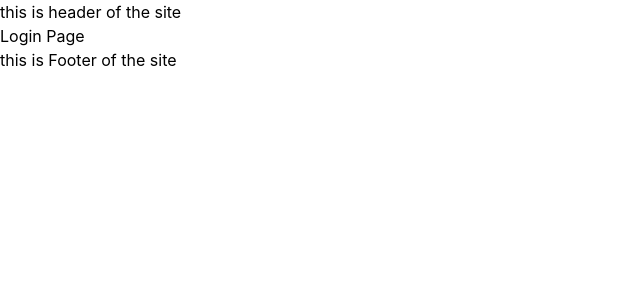
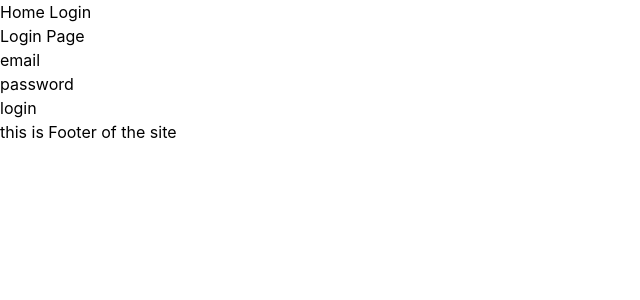
Before and after one commit to EzmarayRahimi/mern-ecommerce-platform, a React (Vite) app in the folder client/: page /login in a window 1280 px wide. Shown: the top 300 px of the page, without its empty margins (0-640 px from the left). Built offline with nearby package versions, Linux system fonts and the light colour scheme.

Commit message:
Implement login page

```diff
--- a/client/src/components/Header.jsx
+++ b/client/src/components/Header.jsx
@@ -1,12 +1,21 @@
+import {Link} from 'react-router-dom'
+import {useAuth} from '../context/AuthContext'
 
 
 
 export default function Header(){
 
+    const {userInfo } = useAuth()
+
+
 return(
 
-    <header>
-        <p>this is header of the site </p>
-    </header>
+<header>
+    <Link to="/">Home </Link>
+    {userInfo ? (<span>Wellcome Mr/Mss {userInfo.name}</span>):(<Link to="/login">Login</Link>)}
+
+
+</header>
+
 )
 }
--- /dev/null
+++ b/client/src/context/AuthContext.jsx
@@ -0,0 +1,34 @@
+import {createContext , useContext , useState } from 'react'
+
+
+const  AuthContext = createContext();
+
+
+function AuthProvider({children}){
+
+    const [userInfo , setUserInfo] = useState(()=>{
+        const storedUser = localStorage.getItem("userInfo")
+
+        return      storedUser ? JSON.parse(storedUser) : null
+    })
+
+    const loginUser = (userData)=>{
+        setUserInfo(userData)
+
+    }
+
+    const logoutUser = ()=>{
+              localStorage.removeItem("userInfo")
+              setUserInfo(null)
+    }
+   return <AuthContext.Provider value = {{userInfo ,loginUser , logoutUser}} >
+    {children}
+   </AuthContext.Provider>
+
+}
+
+export function useAuth(){
+    return useContext(AuthContext)
+}
+
+export default AuthProvider
--- a/client/src/main.jsx
+++ b/client/src/main.jsx
@@ -1,13 +1,17 @@
 import { StrictMode } from 'react'
 import { createRoot } from 'react-dom/client'
 import {BrowserRouter} from 'react-router-dom'
+import AuthProvider from './context/AuthContext'
 import './index.css'
 import App from './App.jsx'
 
 createRoot(document.getElementById('root')).render(
   <StrictMode>
     <BrowserRouter>
-      <App />
+    <AuthProvider>
+           <App />
+    </AuthProvider>
+
     </BrowserRouter>
 
   </StrictMode>,
--- a/client/src/pages/HomePage.jsx
+++ b/client/src/pages/HomePage.jsx
@@ -1,13 +1,10 @@
-
-
-
 
 function HomePage(){
 
+ return(
 
+            <div>Home Page </div>
 
-    return(
-      <div>Home Page </div>
     )
 
 }
--- a/client/src/pages/LoginPage.jsx
+++ b/client/src/pages/LoginPage.jsx
@@ -1,13 +1,65 @@
+import { useState } from "react"
+import { useNavigate } from "react-router-dom"
+import authService from "../services/authService"
+import { useAuth } from "../context/AuthContext"
+
+
+function LoginPage(){
+
+   const navigate = useNavigate();
+   const {loginUser} = useAuth();
+       const [email , setEmail] = useState("")
+       const [password , setPassword] = useState("")
+       const [loading , setLoading] = useState(false)
+       const [error , setError ] = useState("")
+
+
+const submitHandler = async (e) =>{
+  e.preventDefault()
+
+try{
+   setLoading(true)
+  setError("")
+  const data = await authService.login(email , password)
+  loginUser(data)
+
+
+  localStorage.setItem("userInfo",JSON.stringify(data));
+  navigate("/")
+}
+catch(err) {
+    console.log(err);
+
+  setError( err.response?.data?.message ||
+      "Login failed")
+}
+finally{
+  setLoading(false)
+}
+
+}
 
 
 
 
-function LoginPage(){
+    return(
+    <div>     <h1>Login Page </h1>
+
+          {error && <p>{error}</p>}
+
+    <form onSubmit={submitHandler} >
+      <div><label>email</label>
+      <input type="email" value={email} onChange={(e) => setEmail(e.target.value)}></input>
+      </div>
+      <div>
+        <label>password</label>
+        <input type="password" value={password} onChange={(e)=> setPassword(e.target.value)}></input>
+      </div>
+            <button type="submit" disabled={loading}>{loading ? "loading..." : "login"}</button>
+    </form>
 
 
-
-    return(
-      <div>Login Page </div>
+    </div>
     )
 
 }
--- a/client/src/services/api.js
+++ b/client/src/services/api.js
@@ -1,7 +1,11 @@
-// import axios from 'axios'
+
+import axios from 'axios'
+
+const api = axios.create({
+    baseURL : "http://localhost:3000/api",
+    headers: {"content-Type":"application/json"}
+
+})
 
 
-
-// const API = 'http://localhost:3000/api/products'
-
-// export const getProducts = ()=> axios.get(API)
+export default api
--- /dev/null
+++ b/client/src/services/authService.js
@@ -0,0 +1,26 @@
+import api from './api'
+
+
+const login = async (email , password) =>{
+    const response = await api.post("/auth/login",
+        {email , password }
+    )
+
+    return    response.data
+}
+
+const register = async (name , email , password) =>{
+    const response = await api.post("/auth/register" ,
+        { name ,
+          email ,
+          password }
+    )
+
+    return response.data
+}
+
+
+const authService = {login , register}
+
+
+export default authService
```
